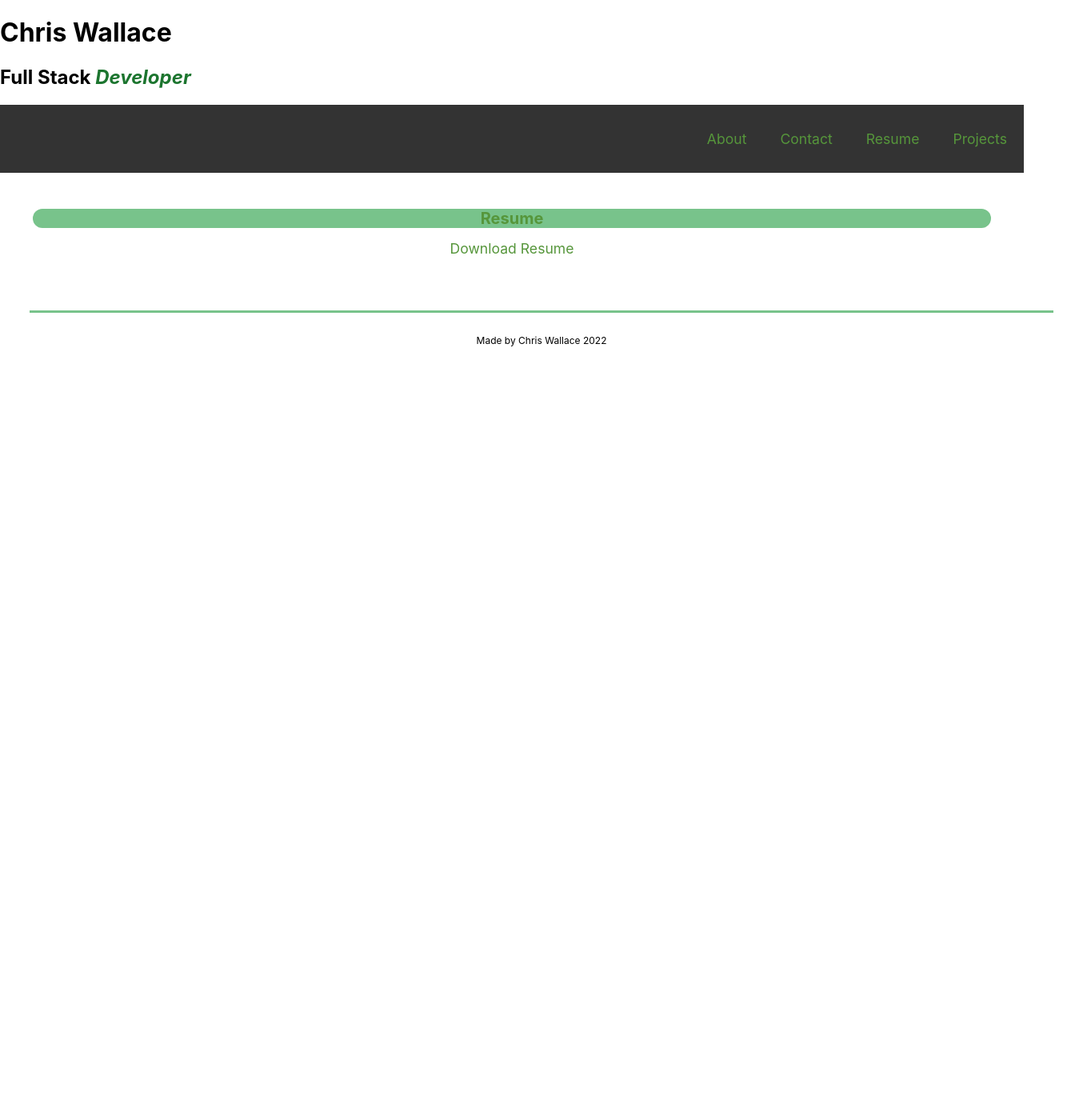
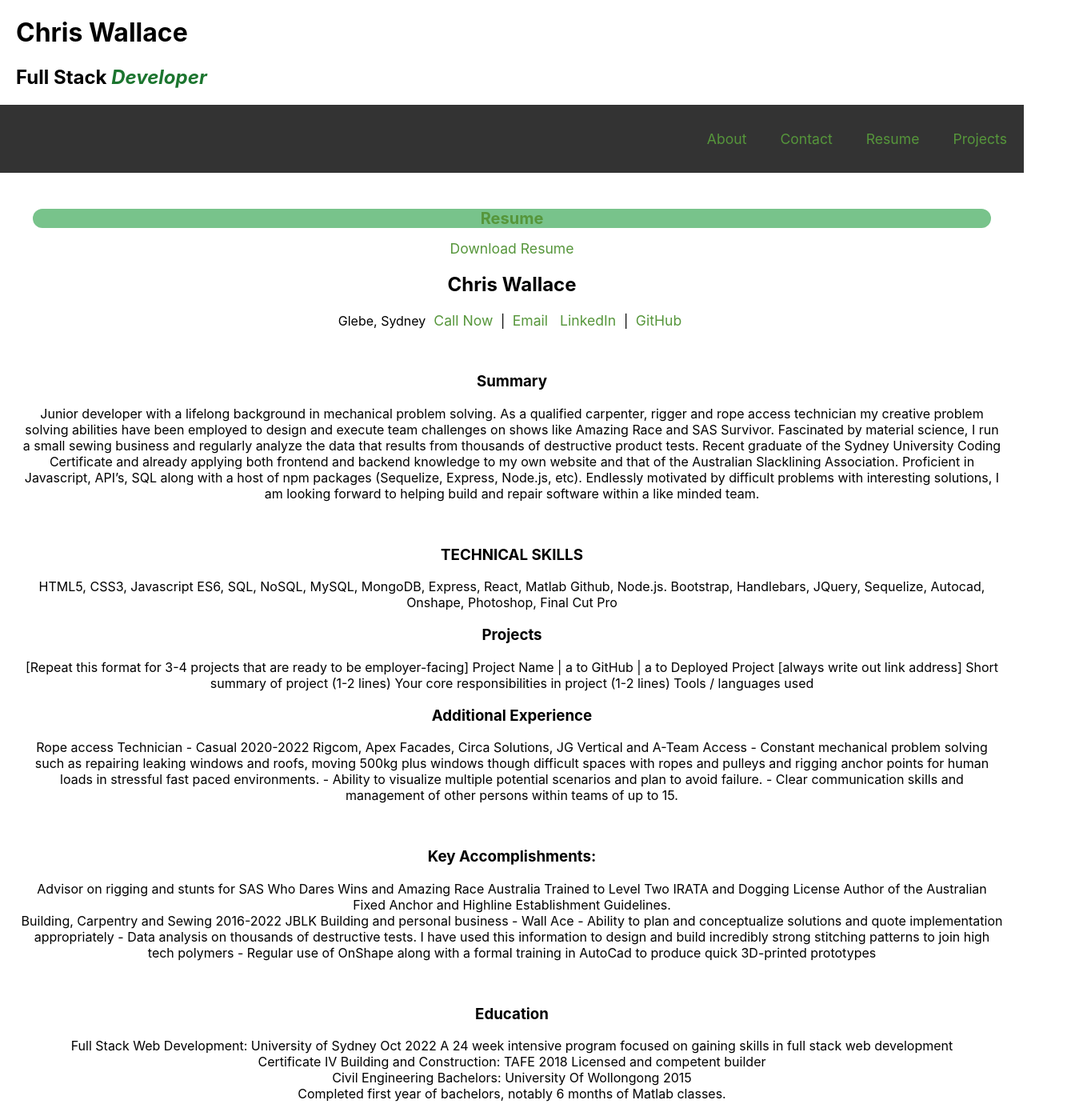
Before and after one commit to WollemiPines/Show-Site, a React (Create React App) app: page /Show-Site/resume in a window 1280 px wide. Shown: the top 1400 px of the page at 80% size, 1354 px wide, since content can reach past the window. Before the commit the page ends 800 px from the top, so only its background shows below. Built offline with nearby package versions, Linux system fonts and the light colour scheme.

Commit message:
re-do styling

```diff
--- a/src/App.css
+++ b/src/App.css
@@ -12,6 +12,9 @@
   color: var(--contrast_text);
   font-style: italic;
 }
+.header_title{
+  padding-left: 20px;
+}
 
 .header-img{
   width:stretch;
@@ -19,18 +22,24 @@
 }
 
 .card img, .card{
-  max-width: 30rem;
+  max-width: 25rem;
 }
-.projects{
+
+.projects {
   display: flex;
-  justify-content: center;
-  flex-wrap: wrap;
+justify-content:  center;
+
+}
+
+.projects div{
+  display: flex;
+ flex-direction: row;
+ flex-wrap: wrap;
+ justify-content:  center;
 }
 
 .card{
-  display: flex;
-  justify-content: center;
-  padding:50px;
+  padding:30px;
   border-width: 10px;
 }
 
@@ -107,7 +116,7 @@ a:visited{
 footer{
   width:100%;
   background-color: var(--background);
-  padding:37px;
+  padding-top:37px;
 }
 .container{
   text-align: center;
@@ -120,3 +129,18 @@ footer{
 nav {
   text-decoration: none;
 }
+
+/* Resizing page */
+@media screen and (max-width: 980px) {
+  .card, .card img[src$=".png"]{
+    max-width: 20rem;
+  }
+  }
+
+@media screen and (max-width: 520px) {
+  .card, .card img[src$=".png"]{
+    max-width: 15rem;
+  }
+
+
+}
--- a/src/components/project.js
+++ b/src/components/project.js
@@ -9,17 +9,15 @@ import weathersite from '../images/WeatherSite.png';
 function Project() {
     const project = projs.map((proj) =>
       <div class="card" key={proj.id}>
-        <div class="project_image_wraper card-img-top">
             <div class="project_image">
                  <a href={proj.github}>
                  <img src={proj.image} alt={proj.alt}></img>
                    <div class="card-title">
-
                       <h1 class="card-title">{proj.title}</h1>
                        <p class="card-text">{proj.content}</p>
                     </div>
                  </a>
-            </div>
+
       </div>
 
 </div>
--- a/src/pages/resume.jsx
+++ b/src/pages/resume.jsx
@@ -9,6 +9,65 @@ class Resume extends React.Component {
       <div class="link">
         <a href=" https://docs.google.com/document/d/12DVC5VwSpc8_8O3Ixh8B4pch5oar2tF_TxGdx81hvlM/edit?usp=sharing">Download Resume</a>
       </div>
+
+      <div>
+      <h2>Chris Wallace</h2>
+
+<div>
+ <p> Glebe, Sydney
+<a href ="tel:+610420748675"> Call Now</a> | <a href ="Chrisw1096@gmail.com"> Email </a>
+<a href ="linkedin.com/in/chris-wallace-43013b239"> LinkedIn </a> | <a href ="github.com/WollemiPines">  GitHub </a>
+</p>
+</div>
+<br></br>
+<h3>Summary</h3>
+<p>Junior developer with a lifelong background in mechanical problem solving. As a qualified carpenter, rigger and rope access technician my creative problem solving abilities have been employed to design and execute team challenges on shows like Amazing Race and SAS Survivor. Fascinated by material science, I run a small sewing business and regularly analyze the data that results from thousands of destructive product tests. Recent graduate of the Sydney University Coding Certificate and already applying both frontend and backend knowledge to my own website and that of the Australian Slacklining Association. Proficient in Javascript, API’s, SQL along with a host of npm packages (Sequelize, Express, Node.js, etc). Endlessly motivated by difficult problems with interesting solutions, I am looking forward to helping build and repair software within a like minded team.</p>
+<br></br>
+<h3>TECHNICAL SKILLS</h3>
+
+<p>HTML5, CSS3, Javascript ES6, SQL, NoSQL, MySQL, MongoDB, Express, React, Matlab Github, Node.js. Bootstrap, Handlebars, JQuery, Sequelize, Autocad, Onshape, Photoshop, Final Cut Pro</p>
+
+<h3>Projects</h3>
+[Repeat this format for 3-4 projects that are ready to be employer-facing]
+
+Project Name | a to GitHub | a to Deployed Project [always write out link address]
+Short summary of project (1-2 lines)
+Your core responsibilities in project (1-2 lines)
+Tools / languages used
+
+<br></br>
+<h3>Additional Experience</h3>
+
+<p>Rope access Technician - Casual						   	2020-2022
+Rigcom, Apex Facades, Circa Solutions, JG Vertical and A-Team Access
+- Constant mechanical problem solving such as repairing leaking windows and roofs, moving 500kg plus windows though difficult spaces with ropes and pulleys and rigging anchor points for human loads in stressful fast paced environments.
+- Ability to visualize multiple potential scenarios and plan to avoid failure.
+- Clear communication skills and management of other persons within teams of up to 15.</p>
+<br></br>
+<h3>Key Accomplishments:</h3>
+<p>Advisor on rigging and stunts for SAS Who Dares Wins and Amazing Race Australia
+Trained to Level Two IRATA and Dogging License
+Author of the Australian Fixed Anchor and Highline Establishment Guidelines.
+<br></br>
+Building, Carpentry and Sewing						   	2016-2022
+JBLK Building and personal business - Wall Ace
+- Ability to plan and conceptualize solutions and quote implementation appropriately
+- Data analysis on thousands of destructive tests. I have used this information to design and build incredibly strong stitching patterns to join high tech polymers
+- Regular use of OnShape along with a formal training in AutoCad to produce quick 3D-printed prototypes
+</p>
+<br></br>
+<h3>Education</h3>
+<p>Full Stack Web Development: University of Sydney 	 	             		     Oct 2022
+A 24 week intensive program focused on gaining skills in full stack web development
+<br></br>
+Certificate IV Building and Construction: TAFE					            2018
+Licensed and competent builder
+<br></br>
+Civil Engineering Bachelors: University Of Wollongong					2015
+<br></br>
+Completed first year of bachelors, notably 6 months of Matlab classes.
+</p>
+</div>
  </section>
 
 
```
